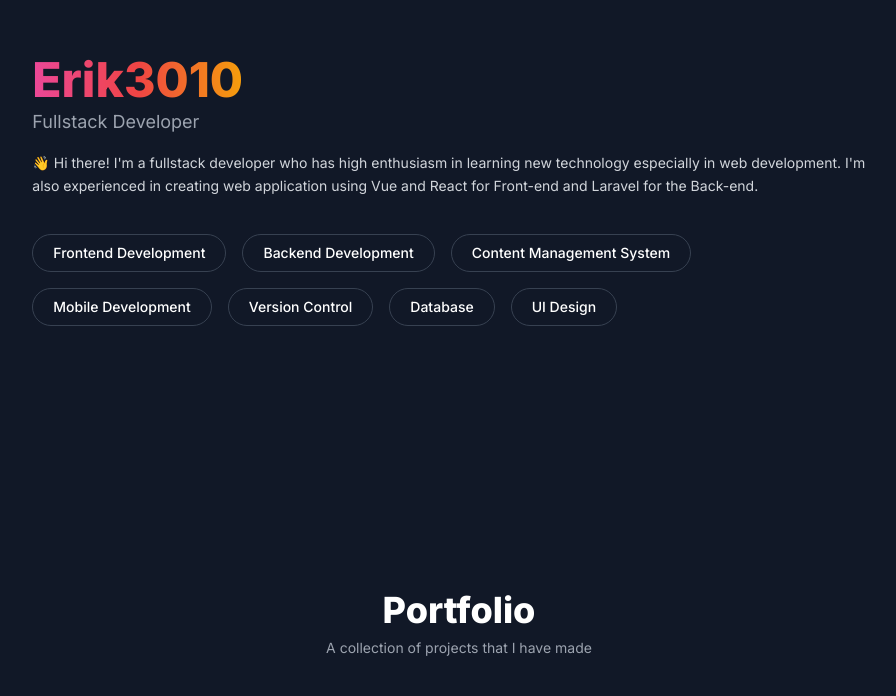
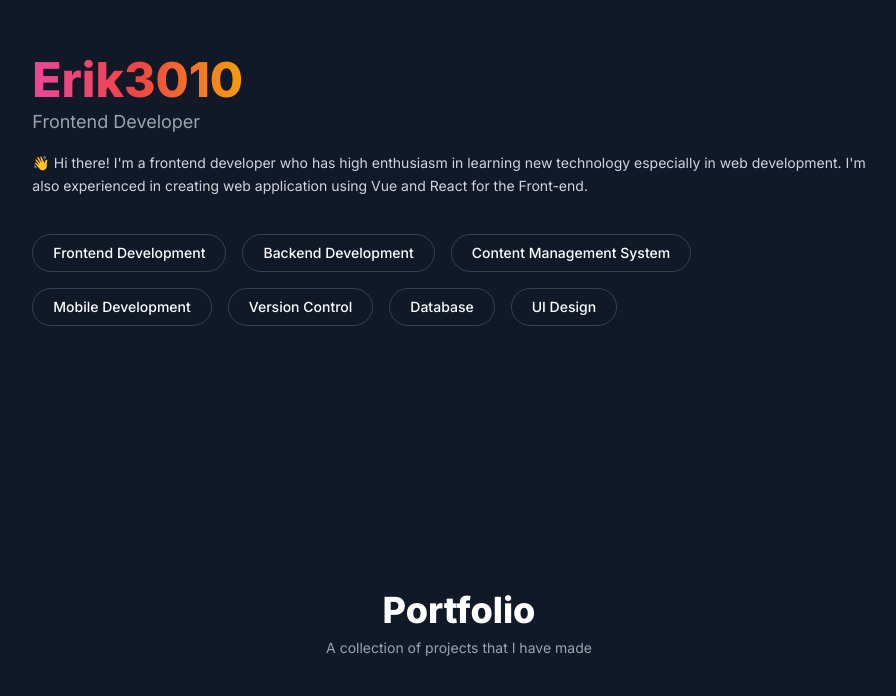
Before and after one commit to Erik3010/erik3010.github.io, a website built with Vite: page index.html in a window 1280 px wide. Shown: the part 104-800 px from the top of the page, without its empty margins (181-1077 px from the left). Built offline with nearby package versions, Linux system fonts and the light colour scheme.

Commit message:
feat: change desc

```diff
--- a/index.html
+++ b/index.html
@@ -21,12 +21,11 @@
           class="font-black text-5xl bg-gradient-to-r from-pink-500 via-red-500 to-yellow-500 inline-block text-transparent bg-clip-text">
           Erik3010
         </h1>
-        <p class="mt-1 text-gray-400 text-lg">Fullstack Developer</p>
+        <p class="mt-1 text-gray-400 text-lg">Frontend Developer</p>
         <p class="mt-4 text-gray-300 text-sm leading-relaxed">
-          👋 Hi there! I'm a fullstack developer who has high enthusiasm in learning new technology especially in web
+          👋 Hi there! I'm a frontend developer who has high enthusiasm in learning new technology especially in web
           development.
-          I'm also experienced in creating web application using Vue and React for Front-end and Laravel for the
-          Back-end.
+          I'm also experienced in creating web application using Vue and React for the Front-end.
         </p>
         <div class="flex flex-wrap mt-7 -mx-2">
           <a href="#frontend"
```
